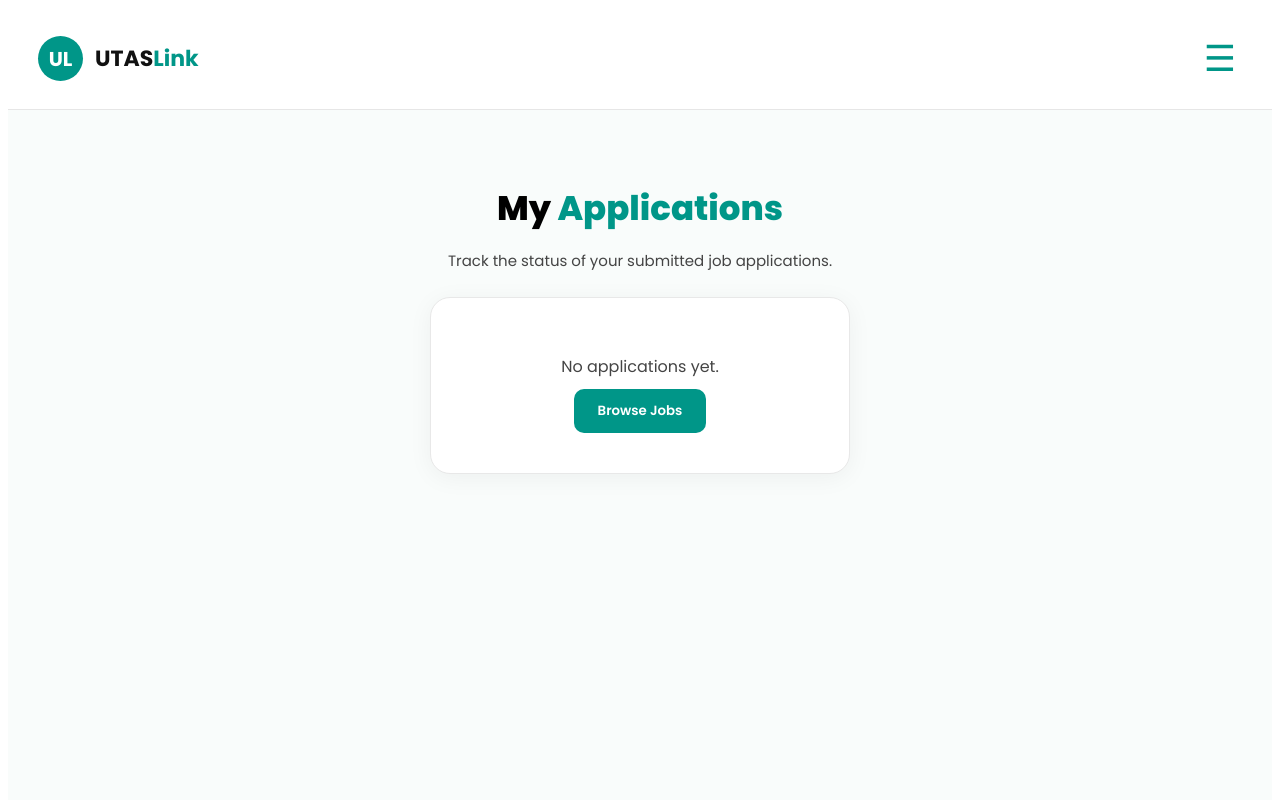
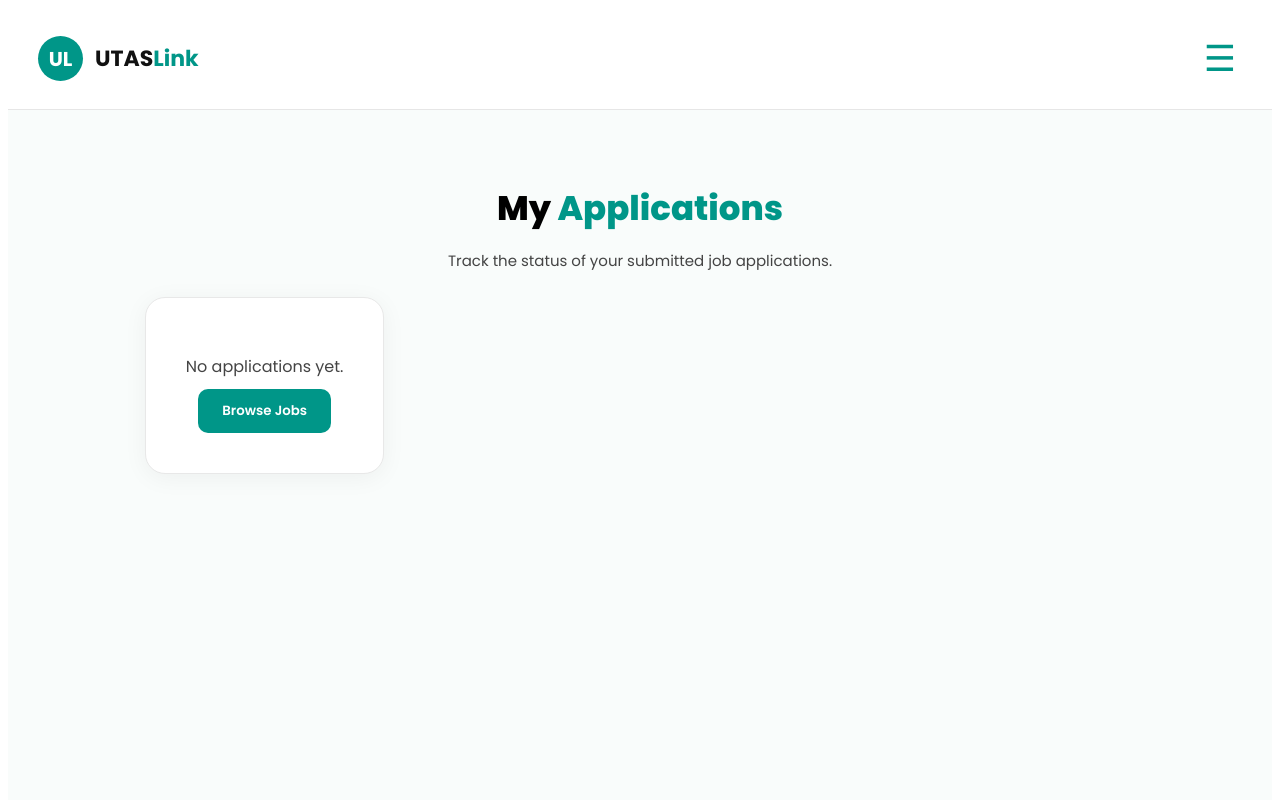
Before and after one commit to Aisha-Ahmed-Al-Mashikhi/utas-link-project, a React (Create React App) app in the folder client/: page /student-applications in a window 1280 px wide. Shown: the top 800 px of the page. Built offline with nearby package versions, Linux system fonts and the light colour scheme.

Commit message:
Update StudentApplications.jsx

```diff
--- a/client/src/Component/StudentApplications.jsx
+++ b/client/src/Component/StudentApplications.jsx
@@ -1,8 +1,6 @@
-// ===============================
-// StudentApplications.jsx — FINAL
-// ===============================
+// src/Component/StudentApplications.js
 
-import React, { useEffect, useState } from "react";
+import React, { useEffect } from "react";
 import { useDispatch, useSelector } from "react-redux";
 import {
   fetchStudentApplications,
@@ -17,9 +15,7 @@ const StudentApplications = () => {
   const navigate = useNavigate();
 
   const { user } = useSelector((state) => state.users);
-  const { studentApplications, isLoading } = useSelector(
-    (state) => state.applications
-  );
+  const { studentApplications } = useSelector((state) => state.applications);
 
   useEffect(() => {
     if (user?.email) {
@@ -34,23 +30,6 @@ const StudentApplications = () => {
       .catch(() => alert("Error deleting application."));
   };
 
-  // -------------------------------
-  // PAGINATION
-  // -------------------------------
-  const [currentPage, setCurrentPage] = useState(1);
-  const cardsPerPage = 6;
-
-  const indexOfLast = currentPage * cardsPerPage;
-  const indexOfFirst = indexOfLast - cardsPerPage;
-
-  const currentCards = studentApplications.slice(indexOfFirst, indexOfLast);
-
-  const totalPages = Math.ceil(studentApplications.length / cardsPerPage);
-
-  const goToPage = (page) => {
-    if (page >= 1 && page <= totalPages) setCurrentPage(page);
-  };
-
   return (
     <div className="applications-page">
       <h1 className="applications-title">
@@ -61,9 +40,9 @@ const StudentApplications = () => {
         Track the status of your submitted job applications.
       </p>
 
-      {/* Grid 2x2 Layout */}
-      <div className="applications-grid">
-        {currentCards.length === 0 ? (
+      {/* GRID — 3 CARDS PER ROW */}
+      <div className="applications-grid-three">
+        {studentApplications.length === 0 ? (
           <div className="empty-state">
             <p>No applications yet.</p>
             <button
@@ -74,7 +53,7 @@ const StudentApplications = () => {
             </button>
           </div>
         ) : (
-          currentCards.map((app) => (
+          studentApplications.map((app) => (
             <div className="application-card small-card" key={app._id}>
               <div className="app-info">
                 <div className="app-icon">🏢</div>
@@ -97,7 +76,7 @@ const StudentApplications = () => {
                 </div>
               </div>
 
-              {/* Actions */}
+              {/* Buttons Row */}
               <div className="app-actions-row">
                 {!app.jobDeleted && (
                   <button
@@ -123,35 +102,6 @@ const StudentApplications = () => {
           ))
         )}
       </div>
-
-      {/* Pagination */}
-      {totalPages > 1 && (
-        <div className="apps-pagination">
-          <button
-            onClick={() => goToPage(currentPage - 1)}
-            disabled={currentPage === 1}
-          >
-            ◀ Prev
-          </button>
-
-          {[...Array(totalPages)].map((_, index) => (
-            <button
-              key={index}
-              className={currentPage === index + 1 ? "active-page" : ""}
-              onClick={() => goToPage(index + 1)}
-            >
-              {index + 1}
-            </button>
-          ))}
-
-          <button
-            onClick={() => goToPage(currentPage + 1)}
-            disabled={currentPage === totalPages}
-          >
-            Next ▶
-          </button>
-        </div>
-      )}
     </div>
   );
 };
```
